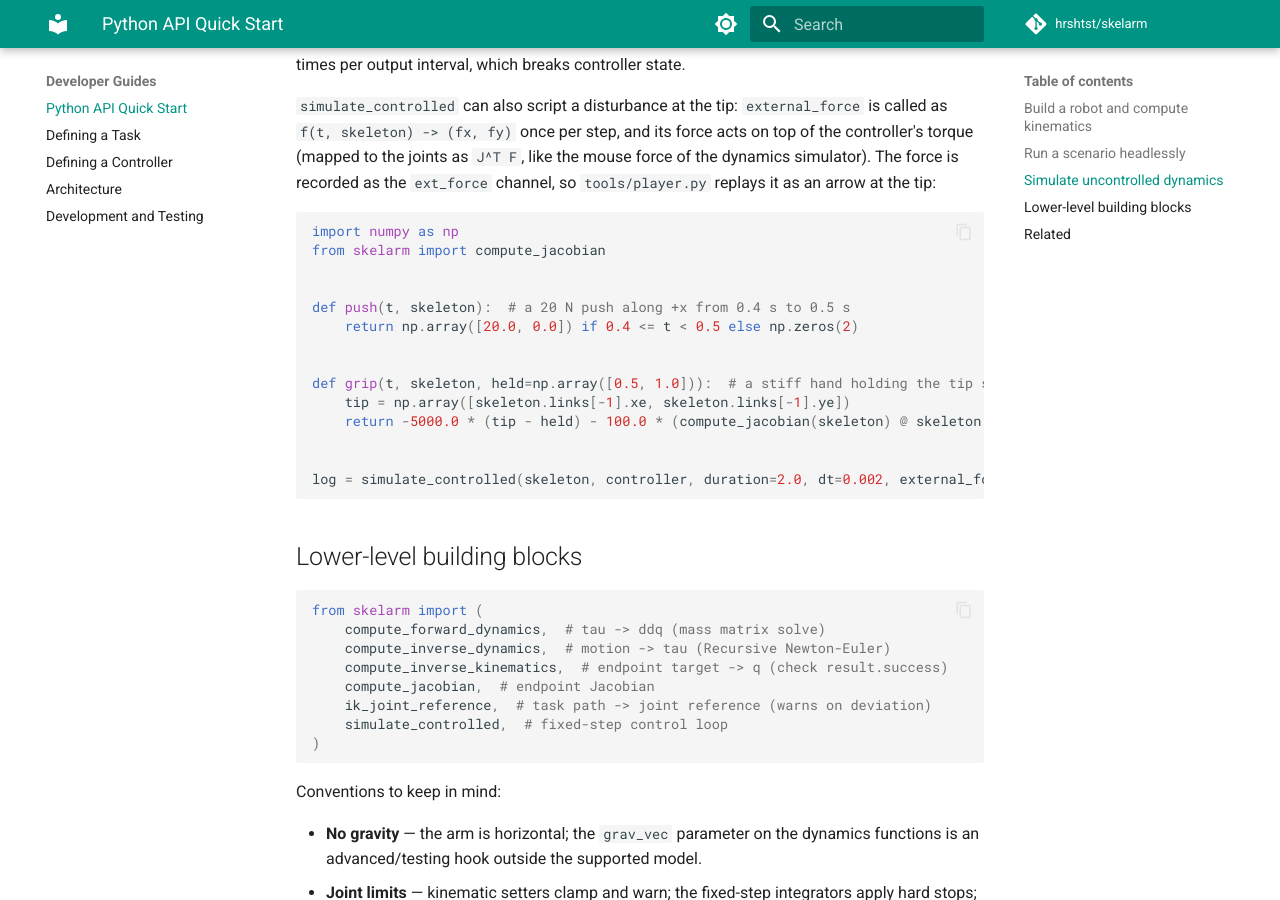
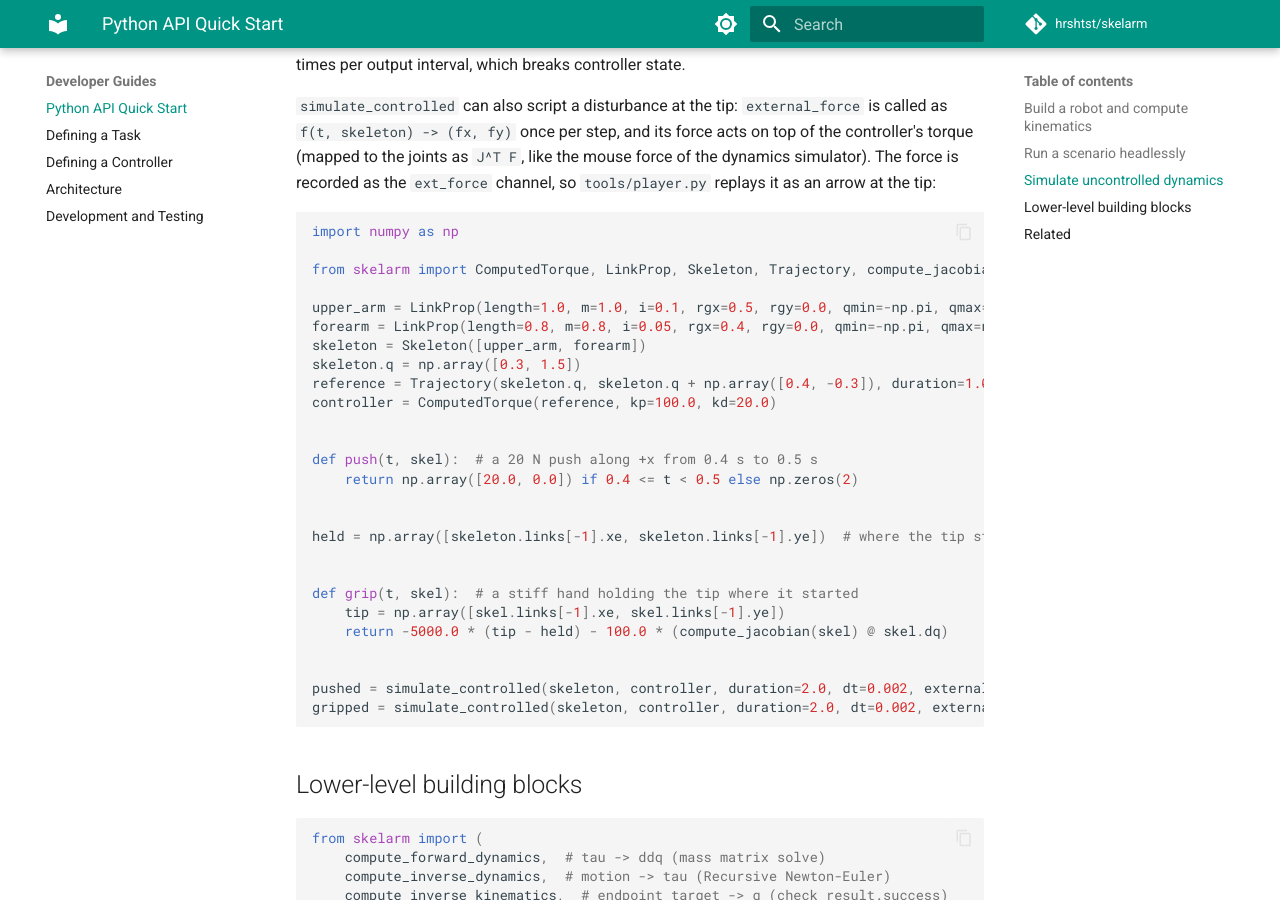
Before and after one commit to hrshtst/skelarm, an MkDocs documentation site: the page built from docs/guides/python_api.md, in a window 1280 px wide and 900 px high, scrolled down 1514 px. Built offline with MkDocs 1.6.1 and Material for MkDocs 9.7.7, drawn with Linux system fonts in a browser that asks for light colours; a script that is not in the unit is left out; comment, search, counter and statistics services are not loaded.

Commit message:
docs(guides): make the tip-force example self-contained
The example used `simulate_controlled` without importing it and an
undefined skeleton and controller. Build a two-link arm and a
computed-torque controller, and run both the push and the grip.

````diff
--- a/docs/guides/python_api.md
+++ b/docs/guides/python_api.md
@@ -78,19 +78,31 @@ of the dynamics simulator). The force is recorded as the `ext_force` channel, so
 
 ```python
 import numpy as np
-from skelarm import compute_jacobian
+
+from skelarm import ComputedTorque, LinkProp, Skeleton, Trajectory, compute_jacobian, simulate_controlled
+
+upper_arm = LinkProp(length=1.0, m=1.0, i=0.1, rgx=0.5, rgy=0.0, qmin=-np.pi, qmax=np.pi)
+forearm = LinkProp(length=0.8, m=0.8, i=0.05, rgx=0.4, rgy=0.0, qmin=-np.pi, qmax=np.pi)
+skeleton = Skeleton([upper_arm, forearm])
+skeleton.q = np.array([0.3, 1.5])
+reference = Trajectory(skeleton.q, skeleton.q + np.array([0.4, -0.3]), duration=1.0)
+controller = ComputedTorque(reference, kp=100.0, kd=20.0)
 
 
-def push(t, skeleton):  # a 20 N push along +x from 0.4 s to 0.5 s
+def push(t, skel):  # a 20 N push along +x from 0.4 s to 0.5 s
     return np.array([20.0, 0.0]) if 0.4 <= t < 0.5 else np.zeros(2)
 
 
-def grip(t, skeleton, held=np.array([0.5, 1.0])):  # a stiff hand holding the tip still
-    tip = np.array([skeleton.links[-1].xe, skeleton.links[-1].ye])
-    return -5000.0 * (tip - held) - 100.0 * (compute_jacobian(skeleton) @ skeleton.dq)
+held = np.array([skeleton.links[-1].xe, skeleton.links[-1].ye])  # where the tip starts
 
 
-log = simulate_controlled(skeleton, controller, duration=2.0, dt=0.002, external_force=push)
+def grip(t, skel):  # a stiff hand holding the tip where it started
+    tip = np.array([skel.links[-1].xe, skel.links[-1].ye])
+    return -5000.0 * (tip - held) - 100.0 * (compute_jacobian(skel) @ skel.dq)
+
+
+pushed = simulate_controlled(skeleton, controller, duration=2.0, dt=0.002, external_force=push)
+gripped = simulate_controlled(skeleton, controller, duration=2.0, dt=0.002, external_force=grip)
 ```
 
 ## Lower-level building blocks
````
